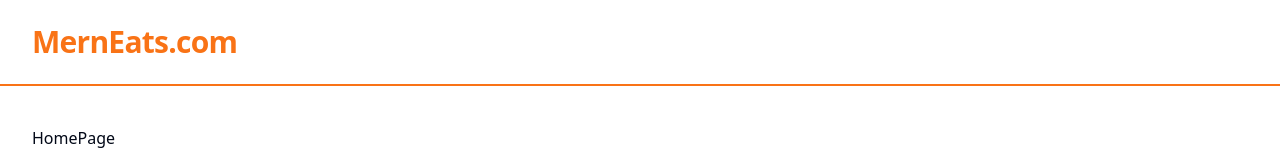
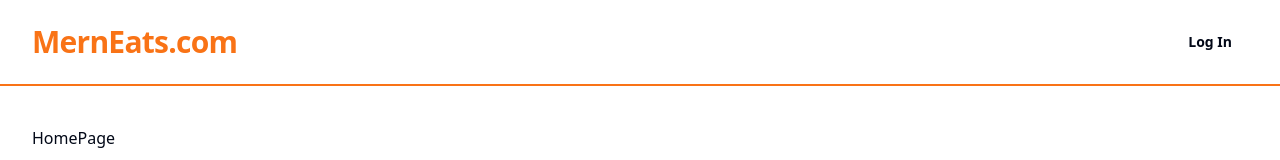
Before and after one commit to Konstantin-Bogorodskii/mern-food-order-app, a React (Vite) app in the folder client/: page / in a window 1280 px wide. Shown: the top 160 px of the page. Built offline with nearby package versions, Linux system fonts and the light colour scheme.

Commit message:
added MainNav entity to Header widget

```diff
--- a/client/src/entities/mobileNav/index.ts
+++ /dev/null
@@ -1 +0,0 @@
-export { MobileNav } from '@entities/mobileNav/ui/MobileNav';
--- /dev/null
+++ b/client/src/entities/nav/index.ts
@@ -0,0 +1,2 @@
+export { MobileNav } from '@/entities/nav/ui/mobileNav/MobileNav';
+export { MainNav } from '@/entities/nav/ui/mainNav/MainNav';
--- /dev/null
+++ b/client/src/entities/nav/ui/mainNav/MainNav.tsx
@@ -0,0 +1,13 @@
+import { Button } from '@shared/ui/button';
+
+export const MainNav: React.FC = () => {
+	return (
+		<Button
+			variant="ghost"
+			className="font-bold hover:text-orange-500 hover:bg-white"
+			// onClick={async () => await loginWithRedirect()}
+		>
+			Log In
+		</Button>
+	);
+};
--- a/client/src/entities/mobileNav/ui/MobileNav.tsx
+++ b/client/src/entities/nav/ui/mobileNav/MobileNav.tsx
@@ -3,9 +3,7 @@ import { Sheet, SheetTrigger, SheetContent, SheetTitle, SheetDescription } from
 import { Separator } from '@shared/ui/separator';
 import { Button } from '@shared/ui/button';
 
-interface Props {}
-
-export const MobileNav: React.FC<Props> = () => {
+export const MobileNav: React.FC = () => {
 	return (
 		<Sheet>
 			<SheetTrigger>
--- a/client/src/widgets/header/ui/Header.tsx
+++ b/client/src/widgets/header/ui/Header.tsx
@@ -1,5 +1,5 @@
 import { Link } from 'react-router-dom';
-import { MobileNav } from '@entities/mobileNav/ui/MobileNav';
+import { MainNav, MobileNav } from '@/entities/nav';
 
 export const Header: React.FC = () => {
 	return (
@@ -14,6 +14,10 @@ export const Header: React.FC = () => {
 				<div className="md:hidden">
 					<MobileNav />
 				</div>
+
+				<div className="hidden md:block">
+					<MainNav />
+				</div>
 			</div>
 		</header>
 	);
```
